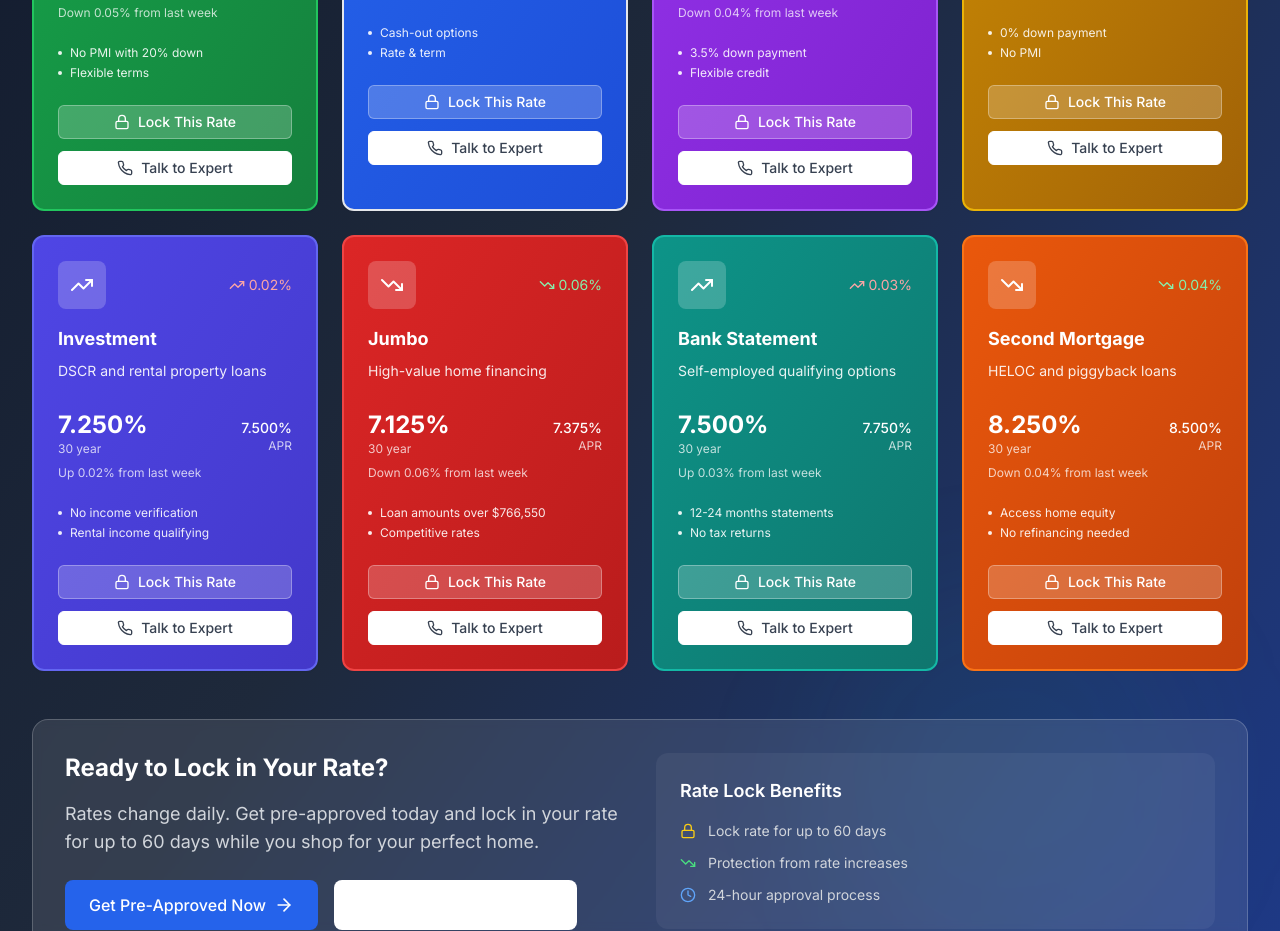
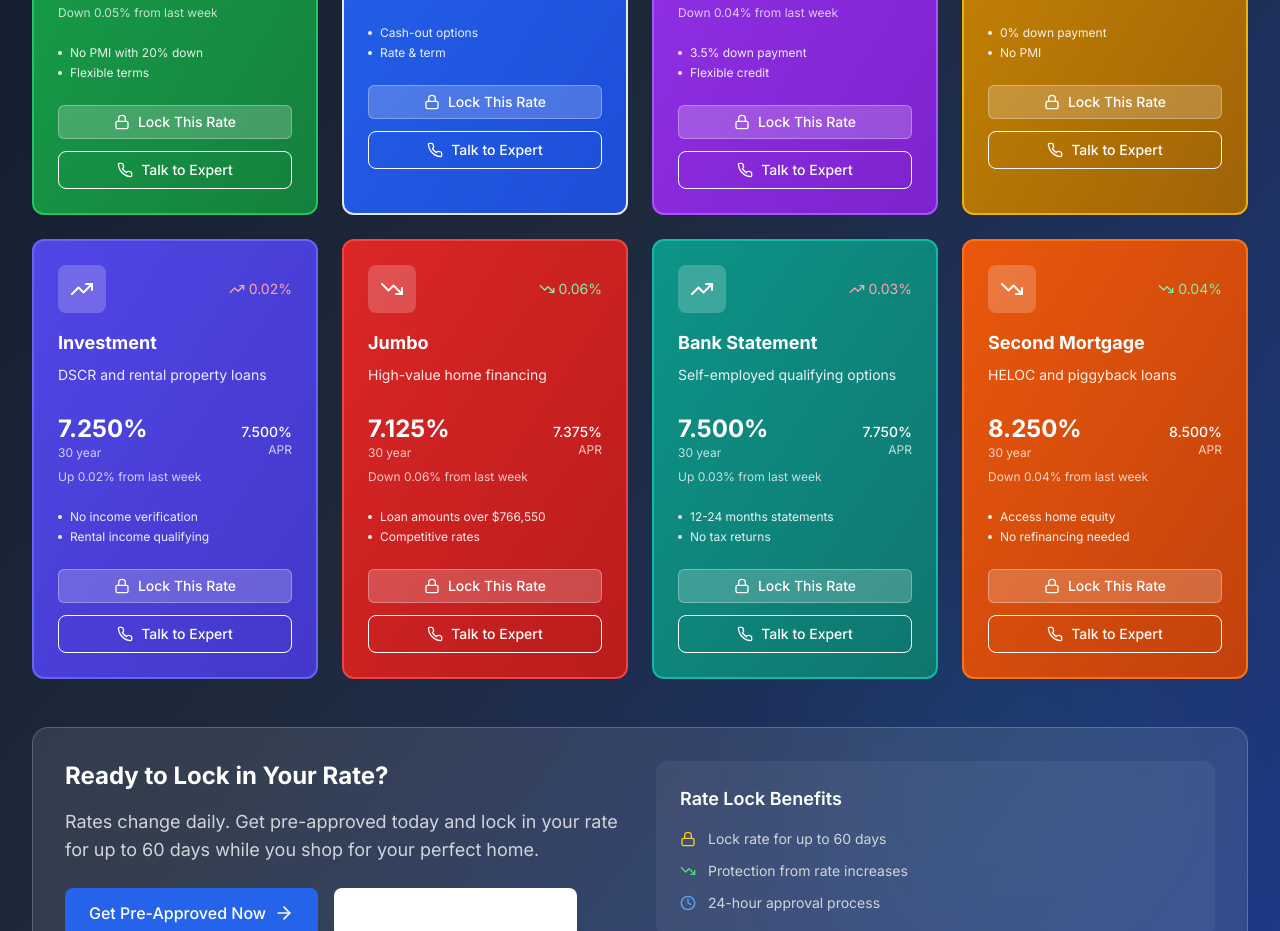
Before and after one commit to imankiyanoosh/Mehrshahi-Mortgage-Website, a React (Vite) app: page / in a window 1280 px wide. Shown: the part 5045-5976 px from the top of the page. Built offline with nearby package versions, Linux system fonts and the light colour scheme.

Commit message:
Updated MortgageRatesSection.tsx

```diff
--- a/src/components/sections/MortgageRatesSection.tsx
+++ b/src/components/sections/MortgageRatesSection.tsx
@@ -294,10 +294,7 @@ const MortgageRatesSection: React.FC = () => {
                       </Button>
                     </Link>
                     <Button
-                      fullWidth
-                      size="sm"
-                      variant="outline"
-                      className="bg-transparent border-white text-blue hover:bg-white/20 transition duration-200 font-medium flex items-center justify-center"
+                     className="w-full flex items-center justify-center px-4 py-2 border border-white text-white bg-transparent hover:bg-white/20 transition duration-200 font-medium rounded"
                     >
                       <Phone className="w-4 h-4 mr-2" />
                       Talk to Expert
```
